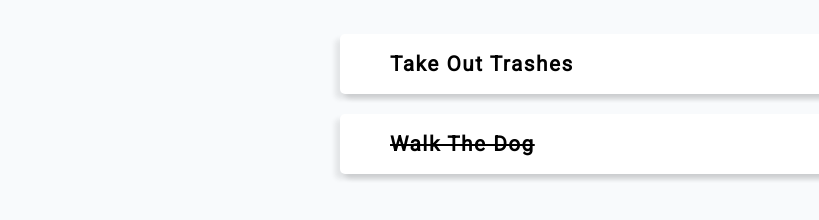
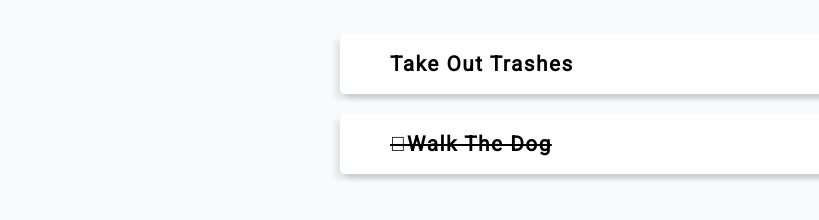
Before and after one commit to JevgenijKlopov/Praktika-2022.09.05, a plain HTML site: page 2022.09.05/index.html in a window 1280 px wide. Shown: the part 396-616 px from the top of the page, 0-819 px from the left. Drawn offline with Linux system fonts and the light colour scheme.

Commit message:
::before add

```diff
--- a/2022.09.05/styles.css
+++ b/2022.09.05/styles.css
@@ -118,8 +118,9 @@ h2 {
 .tcon-text2 {
     text-decoration: line-through;
 }
-.tcon-text2::before {
-    content: "";
+.tcon-text2 h5::before {
+    content: "\f058";
+
 }
 .tcontainer1:hover, .tcontainer2:hover {
     box-shadow: 5px 5px 5px rgba(0, 0, 0, 0.541), -5px 5px 5px rgba(37, 37, 37, 0.096);
```
